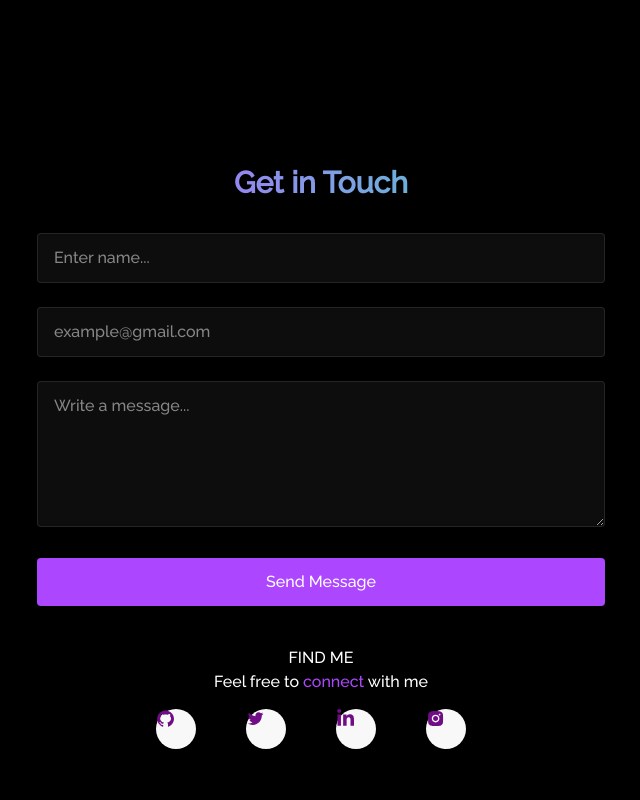
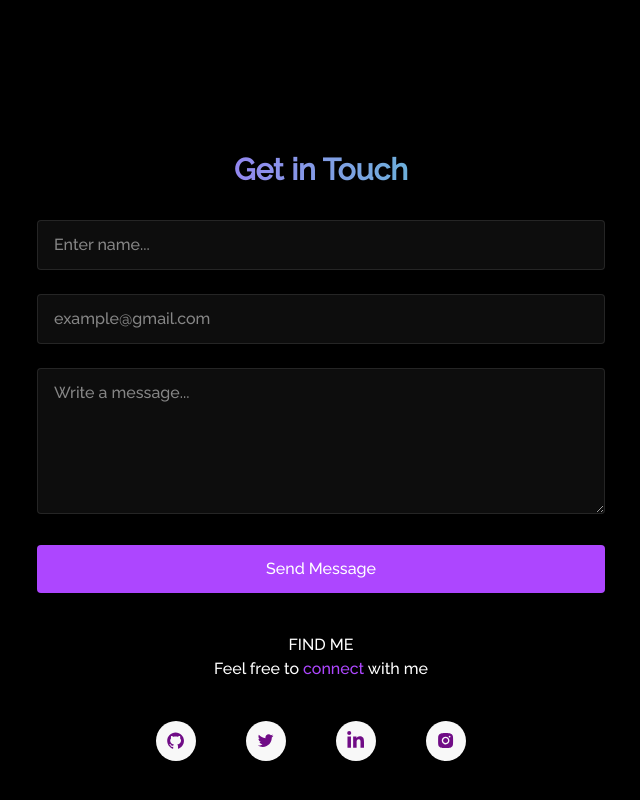
Before and after one commit to Gigireact/gigi-portfolio, a React (Vite) app: page / in a window 1280 px wide. Shown: the part 3862-4662 px from the top of the page, without its empty margins (319-959 px from the left). Built offline with nearby package versions, Linux system fonts and the light colour scheme; a web font is replaced by a local one.

Commit message:
dot svg approved

```diff
--- a/index.html
+++ b/index.html
@@ -2,7 +2,7 @@
 <html lang="en">
   <head>
     <meta charset="UTF-8" />
-    <link rel="icon" type="image/svg+xml" href="/vite.svg" />
+    <link rel="icon" type="image/svg+xml" href="/src/assets/gift.svg" />
     <link rel="preconnect" href="https://fonts.googleapis.com" />
     <link rel="preconnect" href="https://fonts.gstatic.com" crossorigin />
     <link rel="stylesheet" href="https://fonts.googleapis.com/css2?family=Segoe+UI&family=Tahoma&family=Geneva&family=Verdana&display=swap">
--- a/src/components/sections/Contacts.jsx
+++ b/src/components/sections/Contacts.jsx
@@ -69,10 +69,10 @@ export const Contacts = () => {
                         Send Message
                     </button>
                 </form>
-                <div className="home-about-social">
+                <div md={12} className="home-about-social">
                     <h1>FIND ME</h1>
                     <p>Feel free to <span className="text-purple-500">connect </span>with me</p>
-                    <ul className="home-about-social-links">
+                    <ul className="pt-10">
                         <li className="social-icons">
                             <a
                                 href="https://github.com/Gigireact"
--- a/src/index.css
+++ b/src/index.css
@@ -73,17 +73,19 @@ html, body {
   color: white !important;
 }
 
-.home-about-social-links {
+/* .home-about-social-links {
   justify-content: center !important;
   padding-top: 15px !important;
   display: inline-block !important;
   position: relative !important;
   padding-inline-start: 0 !important;
-}
+} */
 
 .home-social-icons {
   position: relative !important;
   display: inline-block !important;
+  padding-top: 10px !important;
+  padding-left: 10px !important;
   width: 40px !important;
   height: 40px !important;
   text-align: center !important;
--- a/vite.config.js
+++ b/vite.config.js
@@ -5,5 +5,8 @@ import tailwindcss from '@tailwindcss/vite'
 // https://vite.dev/config/
 export default defineConfig({
   plugins: [react(), tailwindcss()],
-  base: "/gigi-portfolio"
+  build: {
+    outDir: 'dist'
+  },
+  base: "/",
 })
```
Also changed, not shown: src/assets/gift.svg (added), src/assets/guitar.jpg (added).
